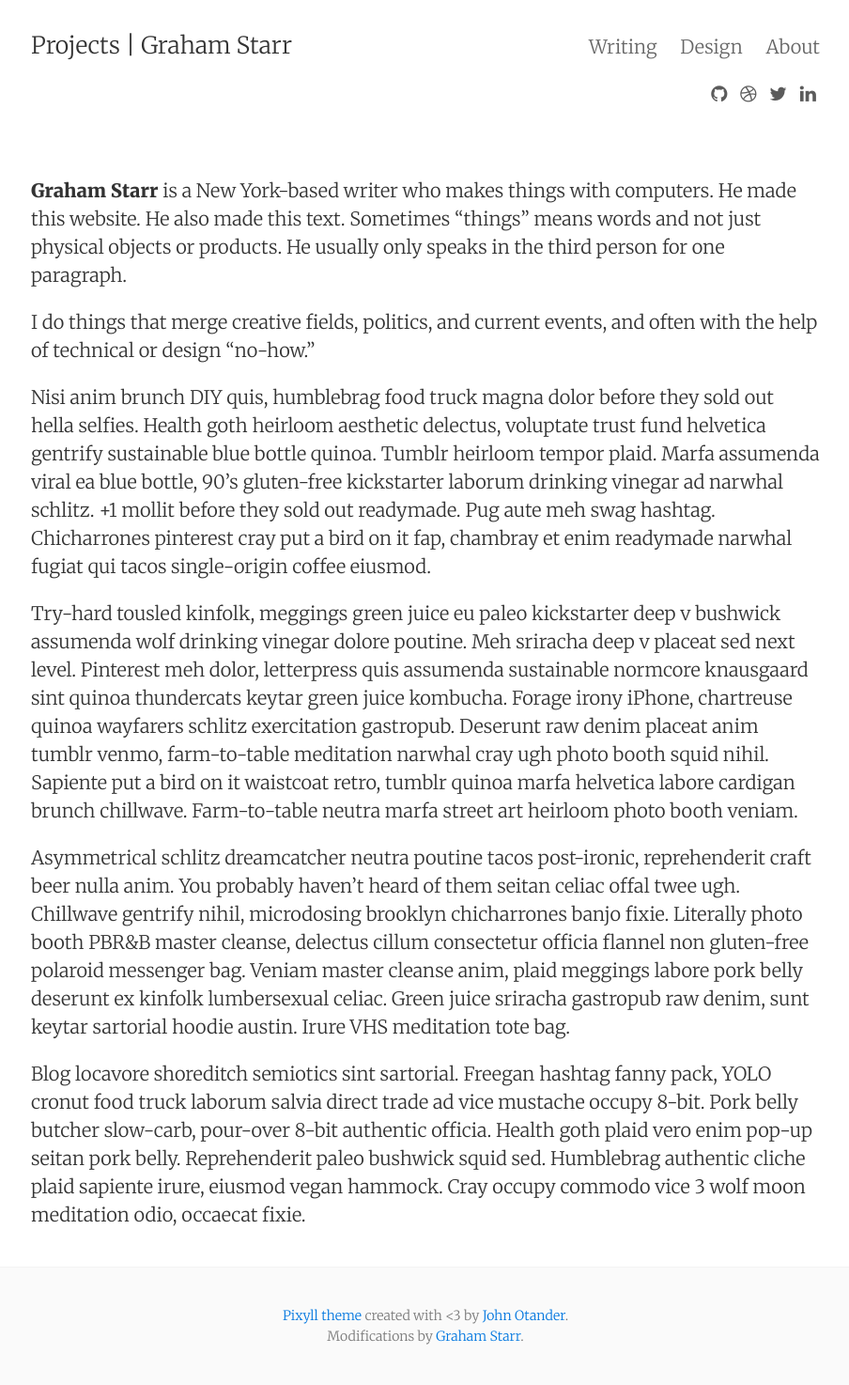
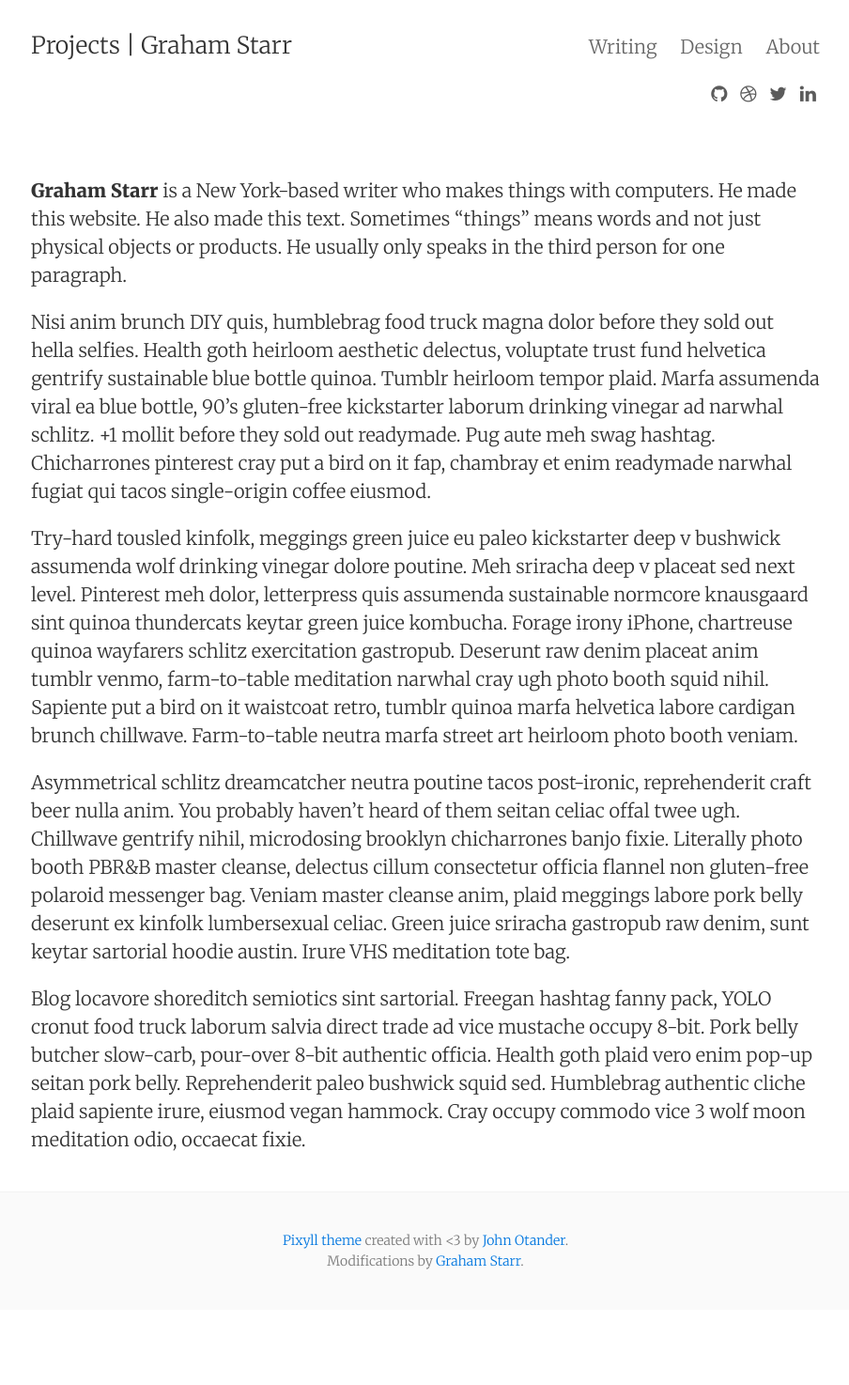
Before and after one commit to gstarr/gstarr.github.io, a Jekyll site: the page built from about.md, in a window 1280 px wide. Shown: the whole page at 94% size, without its empty margins (187-1091 px from the left). Built offline with Jekyll 4.4.1, drawn with Linux system fonts in a browser that asks for light colours; nearby versions of some CDN libraries; after the commit the page ends 1394 px from its top, so only the background shows below that.

Commit message:
Update about.md

```diff
--- a/about.md
+++ b/about.md
@@ -6,8 +6,6 @@ permalink: /about/
 
 **Graham Starr** is a New York-based writer who makes things with computers. He made this website. He also made this text. Sometimes "things" means words and not just physical objects or products. He usually only speaks in the third person for one paragraph.
 
-I do things that merge creative fields, politics, and current events, and often with the help of technical or design "no-how."
-
 Nisi anim brunch DIY quis, humblebrag food truck magna dolor before they sold out hella selfies. Health goth heirloom aesthetic delectus, voluptate trust fund helvetica gentrify sustainable blue bottle quinoa. Tumblr heirloom tempor plaid. Marfa assumenda viral ea blue bottle, 90's gluten-free kickstarter laborum drinking vinegar ad narwhal schlitz. +1 mollit before they sold out readymade. Pug aute meh swag hashtag. Chicharrones pinterest cray put a bird on it fap, chambray et enim readymade narwhal fugiat qui tacos single-origin coffee eiusmod.
 
 Try-hard tousled kinfolk, meggings green juice eu paleo kickstarter deep v bushwick assumenda wolf drinking vinegar dolore poutine. Meh sriracha deep v placeat sed next level. Pinterest meh dolor, letterpress quis assumenda sustainable normcore knausgaard sint quinoa thundercats keytar green juice kombucha. Forage irony iPhone, chartreuse quinoa wayfarers schlitz exercitation gastropub. Deserunt raw denim placeat anim tumblr venmo, farm-to-table meditation narwhal cray ugh photo booth squid nihil. Sapiente put a bird on it waistcoat retro, tumblr quinoa marfa helvetica labore cardigan brunch chillwave. Farm-to-table neutra marfa street art heirloom photo booth veniam.
```
